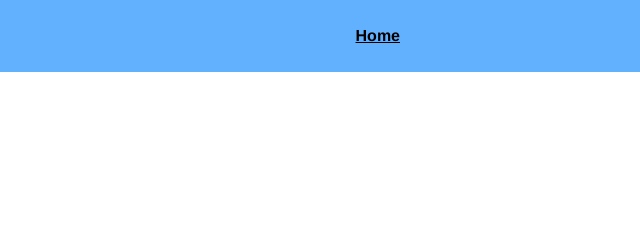
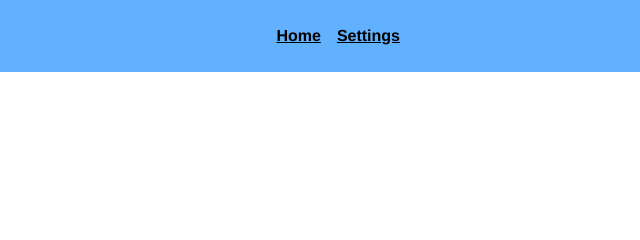
Before and after one commit to stephenbelyea/SPA11y, a React app: page / in a window 1280 px wide. Shown: the top 240 px of the page, 640-1280 px from the left. Built offline with nearby package versions, Linux system fonts and the light colour scheme.

Commit message:
Add Settings page.

```diff
--- a/src/components/Header.js
+++ b/src/components/Header.js
@@ -11,6 +11,7 @@ const Header = props => (
       <nav>
         <ul>
           <li><Link to="/">Home</Link></li>
+          <li><Link to="/settings">Settings</Link></li>
         </ul>
       </nav>
     </div>
--- a/src/views/App.js
+++ b/src/views/App.js
@@ -3,6 +3,7 @@ import { Switch, Route } from 'react-router';
 import Header from '../components/Header';
 import Footer from '../components/Footer';
 import Home from './Home';
+import Settings from './Settings';
 import NotFound from './NotFound';
 import './app.css';
 
@@ -12,6 +13,7 @@ const App = props => (
     <Header />
     <Switch>
       <Route exact path='/' component={Home}/>
+      <Route exact path='/settings' component={Settings}/>
 
       <Route exact path='*' component={NotFound} />
     </Switch>
--- /dev/null
+++ b/src/views/Settings.js
@@ -0,0 +1,15 @@
+import React from 'react';
+
+
+const Settings = props => (
+  <main id="settings" className="view" role="main">
+    <div className="container">
+      <header>
+        <h1>Settings</h1>
+      </header>
+    </div>
+  </main>
+);
+
+
+export default Settings;
--- a/src/views/app.css
+++ b/src/views/app.css
@@ -53,6 +53,13 @@ a {
   list-style: none;
   padding: 0;
   margin: 0;
+  display: flex;
+  justify-content: flex-end;
+  align-items: center;
+}
+
+#header nav li {
+  margin-left: 1rem;
 }
 
 .view {
```
